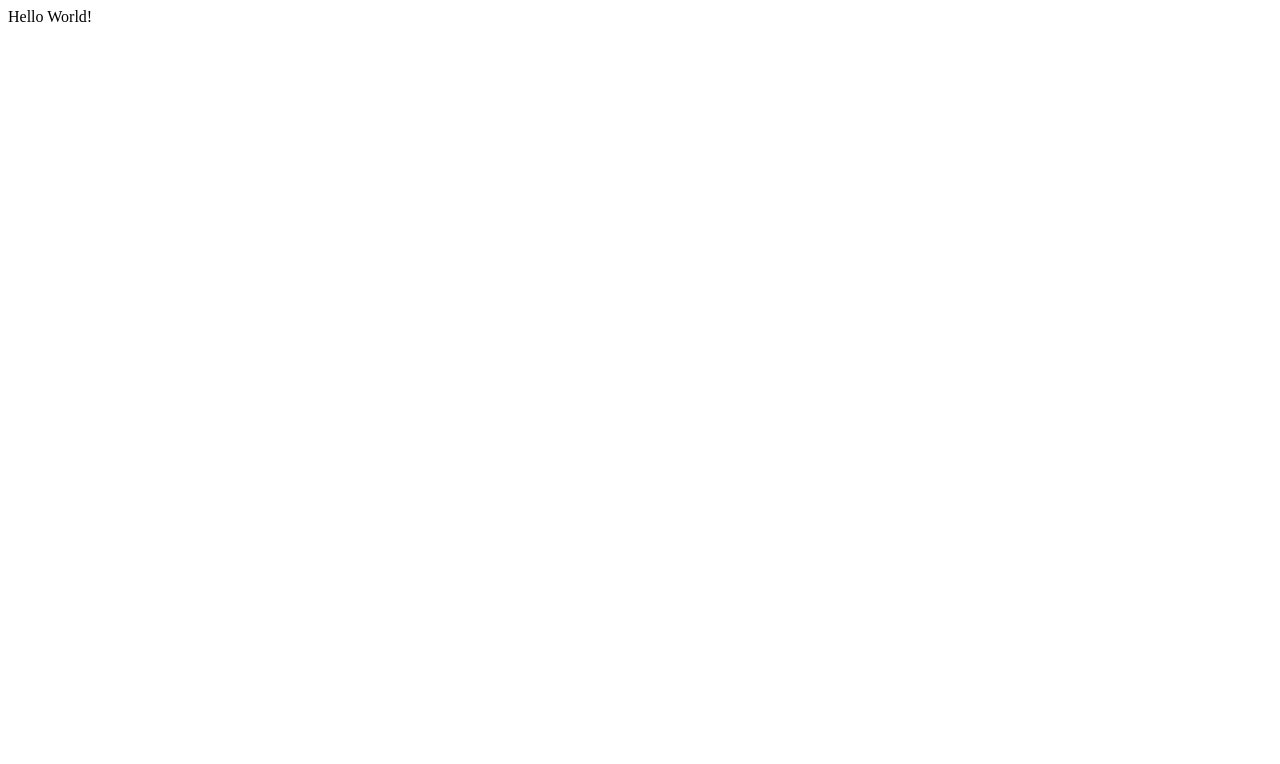
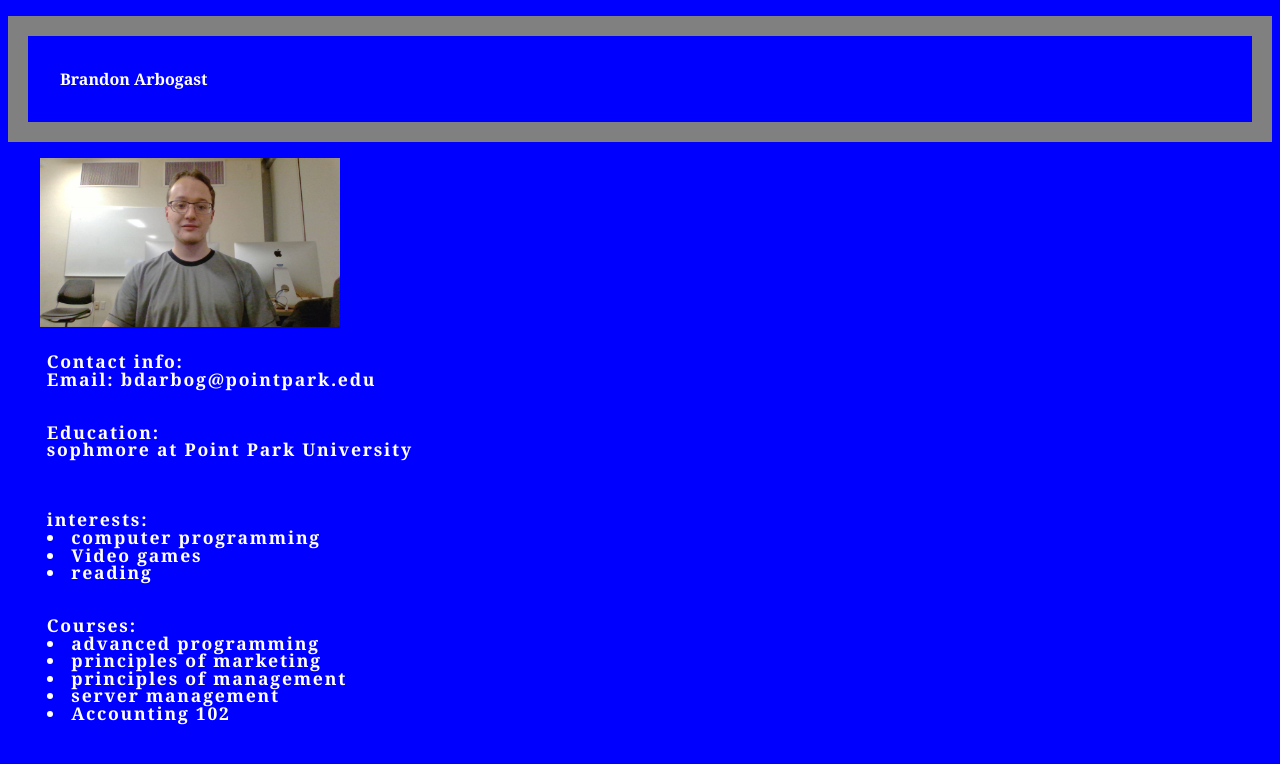
Before and after one commit to bdarbog/homepage, a plain HTML site: page index.html in a window 1280 px wide. Drawn offline with Linux system fonts and the light colour scheme.

Commit message:
website first module

```diff
--- /dev/null
+++ b/index.css
@@ -0,0 +1,71 @@
+img {
+  height: auto;
+  width: auto;
+  max-width: 300px;
+  max-height: 300px;
+  display: block;
+  margin-left: auto;
+  margin-right: auto;
+}
+
+img{
+  float: left;
+}
+
+img{
+  display: block;
+  margin-left: 2em;
+}
+
+body{
+  background-color:blue;
+}
+
+p{
+  color: white;
+}
+
+
+h1{
+  letter-spacing: .1em;
+}
+
+h1{
+  line-height: 1em;
+}
+
+
+p{
+  border: 20px solid grey;
+  padding: 2em;
+}
+
+
+h1{
+font-family: Georgia, "Times New Roman", Times, serif;
+font-size: 1em;
+color: white;
+}
+
+
+h1{
+  text-align: left;
+}
+
+
+p{
+font-family: Georgia, "Times New Roman", Times, serif;
+font-size: 1em;
+color: white;
+}
+
+
+h1{
+margin: 2em;
+}
+
+
+div#main {
+  font-size: 1.1em;
+  margin: .1em .2em .2em .2em;
+}
--- a/index.html
+++ b/index.html
@@ -2,8 +2,31 @@
 <html>
 <head>
 <title>Brandon Arbogast</title>
+<link rel="stylesheet" type="text/css" href="index.css">
 </head>
 <body>
-Hello World!
+<p><b>Brandon Arbogast</b></p>
+<img src="selfie.jpg" alt="selfie">
+
+
+<div id="main">
+  <h1><br><br><br><br><br><br><br><br><br><br>Contact info:<br> Email: bdarbog@pointpark.edu</h1>
+  <h1>Education: <br>sophmore at Point Park University</h1>
+ <h1>
+   <br>interests:
+ <li>
+      computer programming
+      <li>Video games
+      <li>reading </h1></li>
+ <h1>Courses:
+ <li>
+   advanced programming
+   <li>principles of marketing
+   <li>principles of management
+   <li>server management
+   <li>Accounting 102 </h1></li>
+</div>
+
+
 </body>
 </html>
```
Also changed, not shown: selfie.jpg (added).
